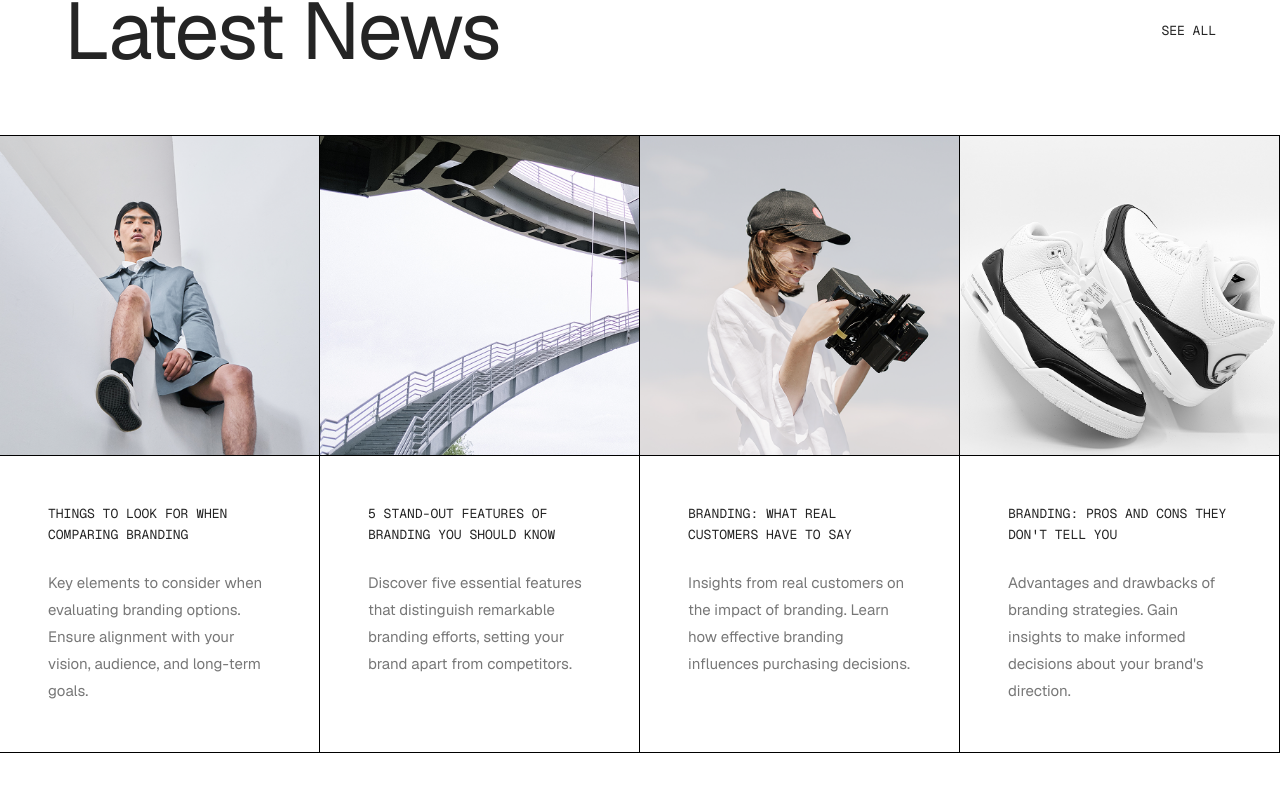
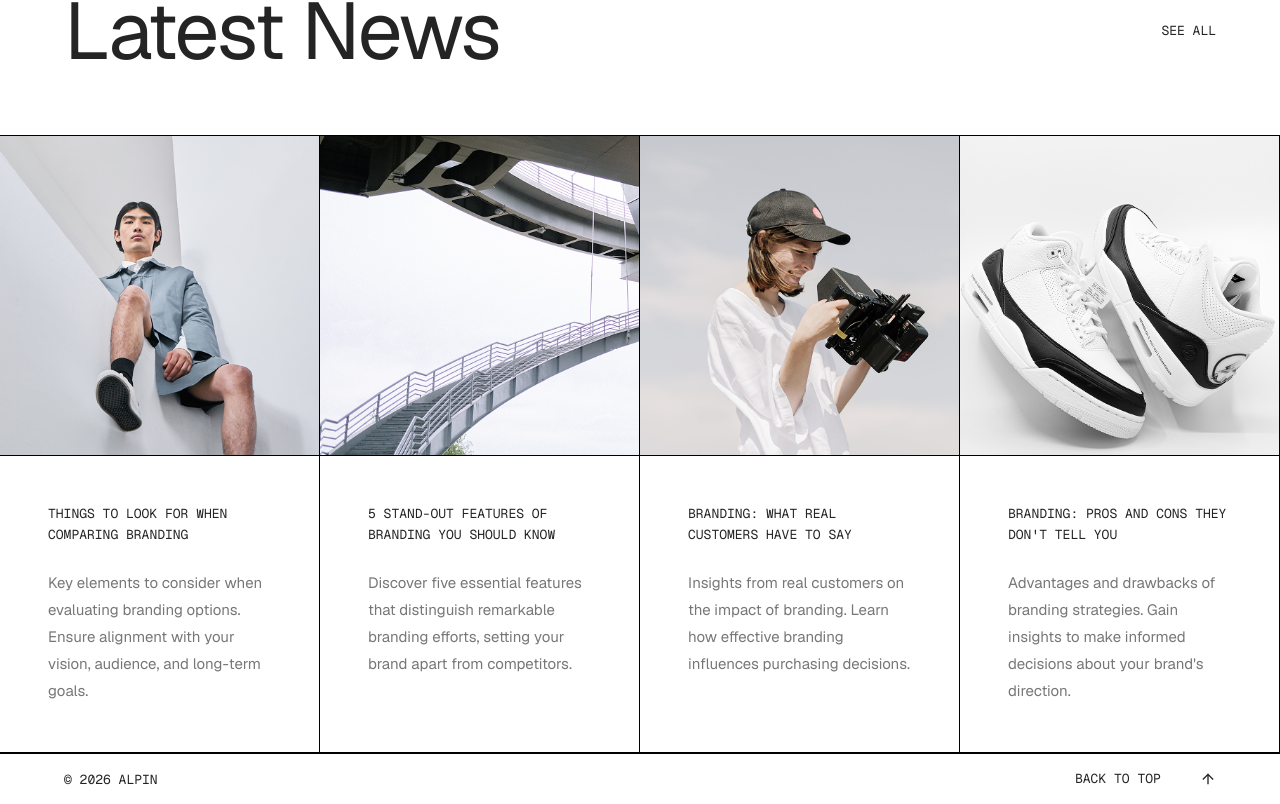
Before and after one commit to kevinamay/alpin_ads_test_2, a Next.js app: page / in a window 1280 px wide. Shown: the part 9335-10139 px from the top of the page. Before the commit the page ends 10088 px from the top, so only its background shows below. Built offline with nearby package versions, Linux system fonts and the light colour scheme.

Commit message:
feat: add Brutalist Footer matching strict text instructions (51px height, copyright, back to top)

```diff
--- a/src/app/page.tsx
+++ b/src/app/page.tsx
@@ -8,6 +8,7 @@ import About from "@/components/About";
 import Testimonials from "@/components/Testimonials";
 import News from "@/components/News";
 import CTA from "@/components/CTA";
+import Footer from "@/components/Footer";
 
 export default function Home() {
   return (
@@ -22,6 +23,7 @@ export default function Home() {
       <Testimonials />
       <CTA />
       <News />
+      <Footer />
     </main>
   );
 }
--- /dev/null
+++ b/src/components/Footer.tsx
@@ -0,0 +1,35 @@
+"use client";
+
+export default function Footer() {
+  return (
+    <footer className="w-full h-[51px] bg-white border-t border-black flex justify-between items-center px-4 lg:px-[64px]">
+      {/* Left: Copyright */}
+      <div className="font-mono text-[13px] font-normal uppercase text-[#242424]">
+        © 2026 ALPIN
+      </div>
+
+      {/* Right: Back to Top */}
+      <div
+        onClick={() => window.scrollTo({ top: 0, behavior: 'smooth' })}
+        className="flex items-center gap-2 cursor-pointer hover:opacity-70 transition-opacity"
+      >
+        <span className="font-mono text-[13px] font-normal leading-[1.4] uppercase text-[#242424] w-auto lg:w-[117px] h-auto lg:h-[18px]">
+          BACK TO TOP
+        </span>
+        <svg
+          xmlns="http://www.w3.org/2000/svg"
+          width="16"
+          height="16"
+          viewBox="0 0 24 24"
+          fill="none"
+          stroke="#242424"
+          strokeWidth="2"
+          strokeLinecap="square"
+          strokeLinejoin="miter"
+        >
+          <path d="M12 19V5M5 12l7-7 7 7" />
+        </svg>
+      </div>
+    </footer>
+  );
+}
```
